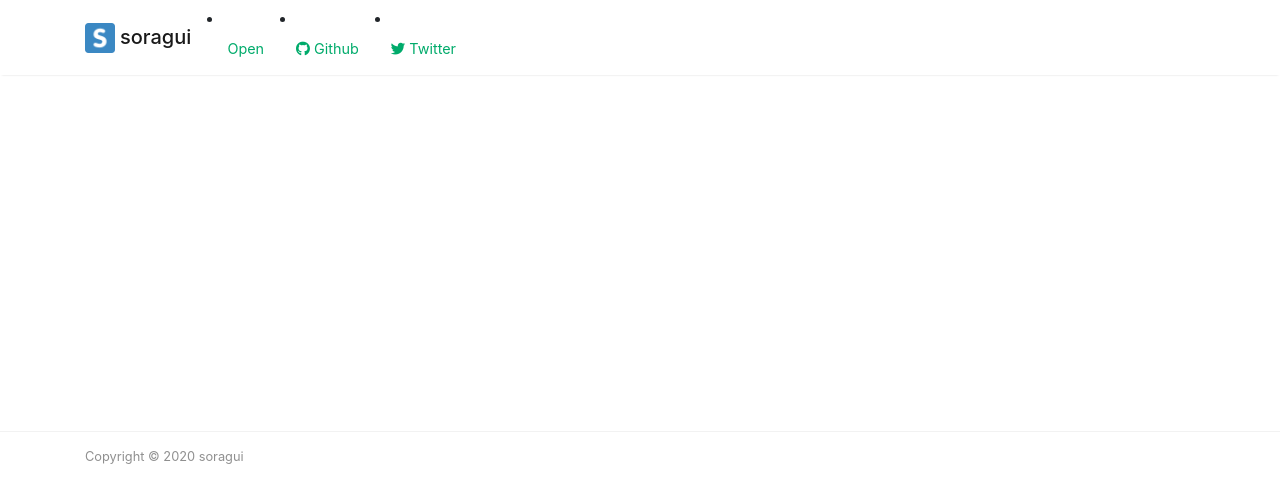
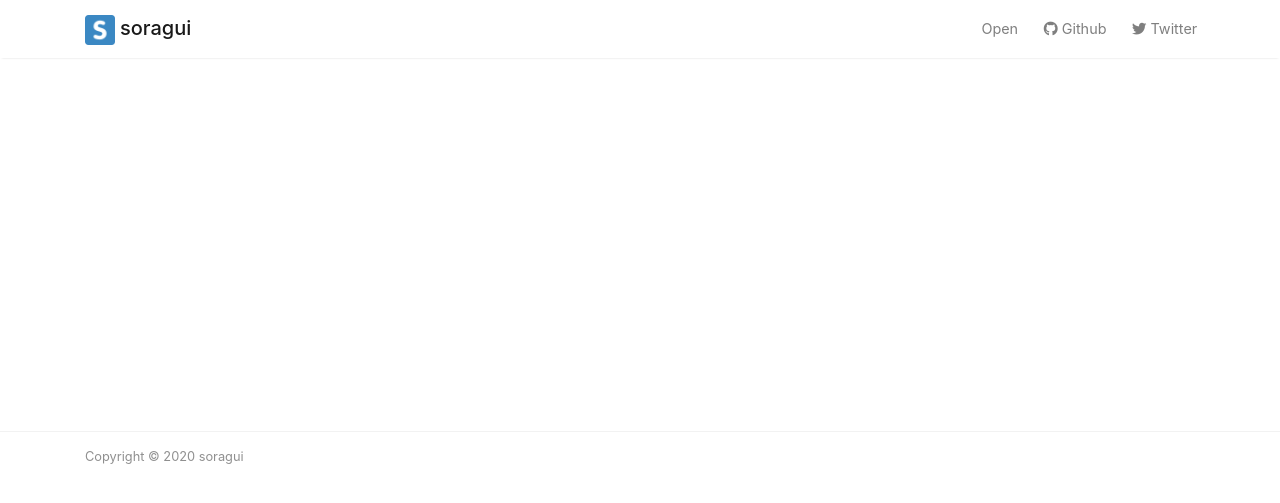
Before and after one commit to soragui/soragui.github.io, a Jekyll site: the page built from _pages/tags.md, in a window 1280 px wide. Shown: the top 503 px of the page. Built offline with Jekyll 4.4.1, drawn with Linux system fonts in a browser that asks for light colours; nearby versions of some CDN libraries.

Commit message:
add e link - change name

```diff
--- a/_layouts/default.html
+++ b/_layouts/default.html
@@ -68,9 +68,9 @@ ga('send', 'pageview');
     <div class="collapse navbar-collapse" id="navbarMediumish">
 
         <!-- Begin Menu -->
+
+            <ul class="navbar-nav ml-auto">
 <!--
-            <ul class="navbar-nav ml-auto">
-
                 {% if page.url == "/" %}
                 <li class="nav-item active">
                 {% else %}
```
